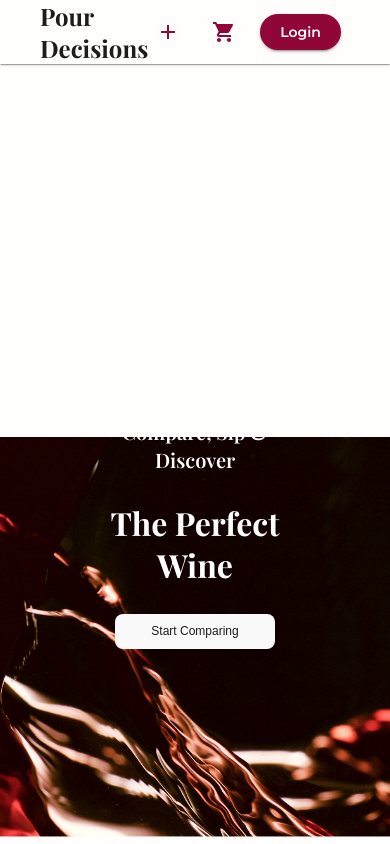
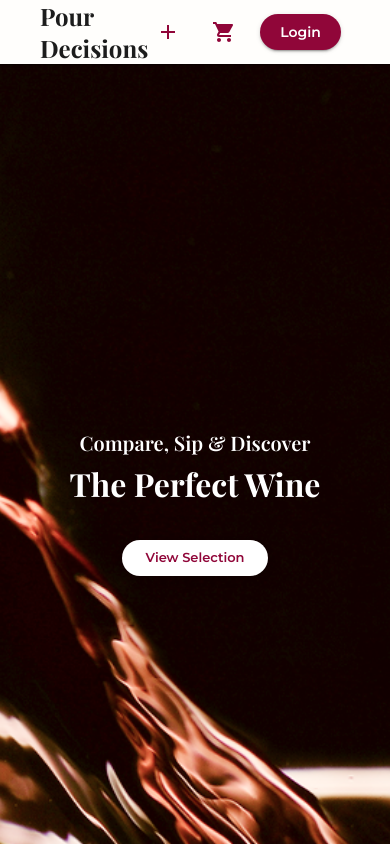
Before and after one commit to 231256leRouxFNF/Wine-E-commerce-site, a React (Create React App) app in the folder e-wine/: page / in a window 390 px wide. Shown: the top 844 px of the page. Built offline with nearby package versions, Linux system fonts and the light colour scheme; a web font is replaced by a local one.

Commit message:
hero, filter bar update

```diff
--- a/e-wine/src/components/Filters.js
+++ b/e-wine/src/components/Filters.js
@@ -1,4 +1,3 @@
-// Filters.js
 import React, { useState } from "react";
 import "./Filters.css";
 
@@ -80,13 +79,21 @@ const Filters = ({ onFilterChange }) => {
     });
   };
 
+  const handleReset = () => {
+    setSelectedType("");
+    setSelectedColor("");
+    setSelectedRegion("");
+    onFilterChange({ type: "", color: "", region: "" });
+  };
+
   return (
     <div className="filters-bar">
       <div className="filters-row">
         <div className="filter-group">
-          <label htmlFor="type">Type</label>
-          <select id="type" value={selectedType} onChange={handleTypeChange}>
-            <option value="">All</option>
+          <select value={selectedType} onChange={handleTypeChange}>
+            <option value="" disabled hidden>
+              Type
+            </option>
             {wineTypes.map((type) => (
               <option key={type} value={type}>
                 {type}
@@ -96,9 +103,10 @@ const Filters = ({ onFilterChange }) => {
         </div>
 
         <div className="filter-group">
-          <label htmlFor="color">Color</label>
-          <select id="color" value={selectedColor} onChange={handleColorChange}>
-            <option value="">All</option>
+          <select value={selectedColor} onChange={handleColorChange}>
+            <option value="" disabled hidden>
+              Color
+            </option>
             {wineColors.map((color) => (
               <option key={color} value={color}>
                 {color}
@@ -108,13 +116,10 @@ const Filters = ({ onFilterChange }) => {
         </div>
 
         <div className="filter-group">
-          <label htmlFor="region">Region</label>
-          <select
-            id="region"
-            value={selectedRegion}
-            onChange={handleRegionChange}
-          >
-            <option value="">All</option>
+          <select value={selectedRegion} onChange={handleRegionChange}>
+            <option value="" disabled hidden>
+              Region
+            </option>
             {wineRegions.map((region) => (
               <option key={region} value={region}>
                 {region}
@@ -122,6 +127,10 @@ const Filters = ({ onFilterChange }) => {
             ))}
           </select>
         </div>
+
+        <button className="reset-button" onClick={handleReset}>
+          Reset
+        </button>
       </div>
     </div>
   );
--- a/e-wine/src/components/Hero.css
+++ b/e-wine/src/components/Hero.css
@@ -1,4 +1,3 @@
-/* Hero Section */
 .heroSection {
     width: 100%;
     min-height: 641px;
@@ -9,13 +8,10 @@
     overflow: hidden;
     text-align: center;
     padding: 0;
-    /* ✅ Ensures no unwanted spacing */
-    margin-top: -1px;
-    /* ✅ Aligns hero with navbar */
+    margin-top: -2px;
     box-sizing: border-box;
 }
 
-/* Background Image */
 .heroBackground {
     position: absolute;
     top: 0;
@@ -26,11 +22,11 @@
     background-position: center center;
     background-repeat: no-repeat;
     z-index: -1;
-    transform: scale(1.1);
+    transform: scale(1.05);
     transition: all 0.3s ease-in-out;
 }
 
-/* Content Container */
+/* Content */
 .heroContent {
     position: relative;
     max-width: 80%;
@@ -38,87 +34,55 @@
     flex-direction: column;
     align-items: center;
     gap: 20px;
-    color: var(--color-white);
+    color: #ffffff;
     text-align: center;
 }
 
-/* Subheading */
+/* Subtitle */
 .subtitle {
     font-family: "Playfair Display", serif;
     font-size: 32px;
     font-weight: 600;
-    line-height: 42px;
-    color: #FFFFFF;
-    max-width: 90%;
-    margin-bottom: 15px;
+    color: #ffffff;
+    margin-bottom: -15px;
 }
 
 /* Title */
 .title {
     font-family: "Playfair Display", serif;
-    font-size: 64px;
+    font-size: 95px;
     font-weight: 700;
-    line-height: 72px;
-    color: #FFFFFF;
-    max-width: 90%;
+    line-height: 120px;
+    color: #ffffff;
+    white-space: nowrap;
 }
 
-/* Description */
-.description {
-    font-family: "Didact Gothic", sans-serif;
-    font-size: 18px;
-    font-weight: 500;
-    line-height: 28px;
-    text-align: center;
-    max-width: 700px;
-    margin-bottom: 30px;
-    color: #FFFFFF;
-    word-wrap: break-word;
+/* CTA Button */
+.button {
+    display: inline-block;
+    padding: 12px 32px;
+    font-size: 16px;
+    font-family: "Montserrat", sans-serif;
+    font-weight: 600;
+    border-radius: 999px;
+    background-color: #ffffff;
+    color: #900639;
+    text-decoration: none;
+    border: none;
+    margin-top: 15px;
+    transition: transform 0.3s ease, box-shadow 0.3s ease;
+    box-shadow: 0 4px 8px rgba(0, 0, 0, 0.1);
 }
 
-/* Button */
-.button {
-    display: inline-block;
-    width: 250px;
-    height: 50px;
-    border-radius: 8px;
-    background-color: #faf9f9;
-    display: flex;
-    align-items: center;
-    justify-content: center;
-    padding: 12px 51px;
-    font-size: 18px;
-    font-family: "Didact Gothic", sans-serif;
-    color: var(--primary);
-    font-weight: 500;
-    text-decoration: none;
-    cursor: pointer;
-    transition: transform 0.3s ease-in-out, box-shadow 0.3s ease-in-out, opacity 0.3s ease-in-out;
-    border: none;
-    box-shadow: 0px 4px 6px rgba(0, 0, 0, 0.1);
-    margin-top: 15px;
+.button:hover {
+    transform: scale(1.05);
+    box-shadow: 0 6px 12px rgba(0, 0, 0, 0.15);
 }
 
-/* Button Hover Effect */
-.button:hover {
-    transform: scale(1.05);
-    box-shadow: 0px 6px 10px rgba(0, 0, 0, 0.15);
-}
-
-/* Responsive Adjustments */
+/* Responsiveness */
 @media (max-width: 1024px) {
     .heroSection {
-        min-height: 750px;
-    }
-
-    .heroBackground {
-        background-size: 125%;
-        height: 110%;
-        transform: scale(1.15);
-    }
-
-    .heroContent {
-        max-width: 90%;
+        min-height: 720px;
     }
 
     .title {
@@ -128,39 +92,12 @@
 
     .subtitle {
         font-size: 26px;
-        line-height: 36px;
-        margin-bottom: 12px;
-    }
-
-    .description {
-        font-size: 16px;
-        line-height: 26px;
-        max-width: 600px;
-    }
-
-    .button {
-        width: 200px;
-        height: 45px;
-        font-size: 16px;
-        padding: 10px 40px;
-        margin-top: 12px;
-        margin-bottom: 20px;
     }
 }
 
 @media (max-width: 768px) {
     .heroSection {
-        min-height: 850px;
-    }
-
-    .heroBackground {
-        background-size: 150%;
-        height: 100%;
-        transform: scale(1.2);
-    }
-
-    .heroContent {
-        max-width: 85%;
+        min-height: 800px;
     }
 
     .title {
@@ -170,66 +107,31 @@
 
     .subtitle {
         font-size: 22px;
-        line-height: 30px;
-        margin-bottom: 10px;
-    }
-
-    .description {
-        font-size: 14px;
-        line-height: 24px;
-        max-width: 500px;
     }
 
     .button {
-        width: 180px;
-        height: 40px;
         font-size: 14px;
-        padding: 8px 35px;
-        margin-top: 10px;
-        margin-bottom: 15px;
+        padding: 10px 28px;
     }
 }
 
 @media (max-width: 480px) {
     .heroSection {
-        min-height: 950px;
-        margin-top: 0;
-        /* ✅ Ensures no white space above the hero image */
-    }
-
-    .heroBackground {
-        background-size: 180%;
-        height: 120%;
-        transform: scale(1.3);
-    }
-
-    .heroContent {
-        max-width: 90%;
+        min-height: 880px;
     }
 
     .title {
         font-size: 32px;
         line-height: 42px;
+        white-space: normal;
     }
 
     .subtitle {
         font-size: 20px;
-        line-height: 28px;
-        margin-bottom: 8px;
-    }
-
-    .description {
-        font-size: 12px;
-        line-height: 20px;
-        max-width: 400px;
     }
 
     .button {
-        width: 160px;
-        height: 35px;
-        font-size: 12px;
-        padding: 6px 30px;
-        margin-top: 8px;
-        margin-bottom: 12px;
+        font-size: 13px;
+        padding: 8px 24px;
     }
 }
--- a/e-wine/src/components/Hero.js
+++ b/e-wine/src/components/Hero.js
@@ -15,13 +15,9 @@ const Hero = () => {
       <div className="heroContent">
         <h3 className="subtitle">Compare, Sip & Discover</h3>
         <h1 className="title">The Perfect Wine</h1>
-        {/* <p className="description">
-          It’s time to explore top-rated wines,
-          compare flavors, and track price trends—all in one place.
-        </p> */}
 
         <Link to="/compare" className="button">
-          Start Comparing
+          View Selection
         </Link>
       </div>
     </section>
--- a/e-wine/src/pages/AddProduct.js
+++ b/e-wine/src/pages/AddProduct.js
@@ -1,3 +1,4 @@
+// AddProduct.js
 import React, { useState } from "react";
 import axios from "axios";
 import ErrorToast from "../components/ErrorToast";
@@ -128,6 +129,7 @@ const AddProduct = () => {
 
         <label>Type:</label>
         <select
+          className="universal-select"
           name="type"
           value={product.type}
           onChange={handleChange}
@@ -151,6 +153,7 @@ const AddProduct = () => {
 
         <label>Varietal:</label>
         <select
+          className="universal-select"
           name="variety"
           value={product.variety}
           onChange={handleChange}
@@ -166,6 +169,7 @@ const AddProduct = () => {
 
         <label>Region:</label>
         <select
+          className="universal-select"
           name="region"
           value={product.region}
           onChange={handleChange}
```
Also changed, not shown: e-wine/src/components/Filters.css (+29 -10 lines), e-wine/src/index.css (+26 -0 lines), e-wine/src/pages/AddProduct.css (+12 -11 lines).
